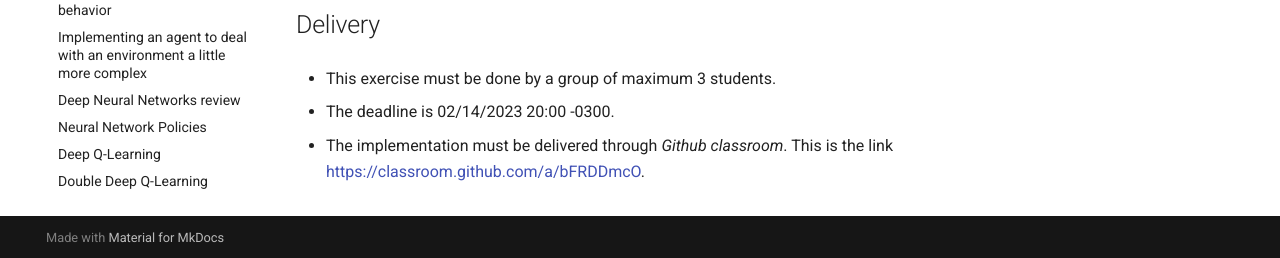
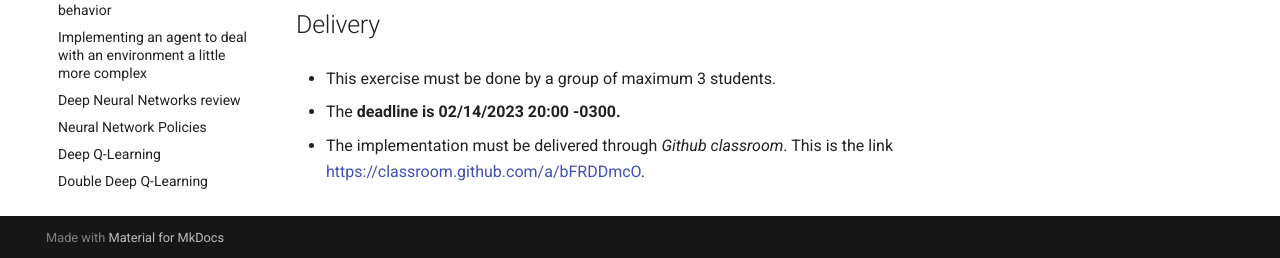
Before and after one commit to Insper/rl, an MkDocs documentation site: the page built from docs/classes/02_problem_solving/index.md, in a window 1280 px wide and 900 px high, scrolled down 5173 px. Shown: the part 639-897 px from the top of the window. Built offline with MkDocs 1.6.1 and Material for MkDocs 9.7.7, drawn with Linux system fonts in a browser that asks for light colours; nearby versions of some CDN libraries; comment, search, counter and statistics services are not loaded.

Commit message:
class 02

```diff
--- a/docs/classes/02_problem_solving/index.md
+++ b/docs/classes/02_problem_solving/index.md
@@ -104,6 +104,6 @@ Before starting the implementation, you must answer some questions:
 
 * This exercise must be done by a group of maximum 3 students.
 
-* The deadline is 02/14/2023 20:00 -0300.
+* The **deadline is 02/14/2023 20:00 -0300.**
 
 * The implementation must be delivered through *Github classroom*. This is the link [https://classroom.github.com/a/bFRDDmcO](https://classroom.github.com/a/bFRDDmcO).
```
Also changed, not shown: site/classes/02_problem_solving/img/mapa_00.png (added), site/classes/02_problem_solving/img/mapa_01.png (added), site/classes/02_problem_solving/img/mapa_02.png (added), site/classes/02_problem_solving/img/mapa_03.png (added), site/classes/02_problem_solving/img/mapa_04.png (added), site/classes/02_problem_solving/img/mapa_05.png (added), site/classes/02_problem_solving/img/spaces.png (added), site/classes/02_problem_solving/index.html, site/sitemap.xml, 10 other files.
